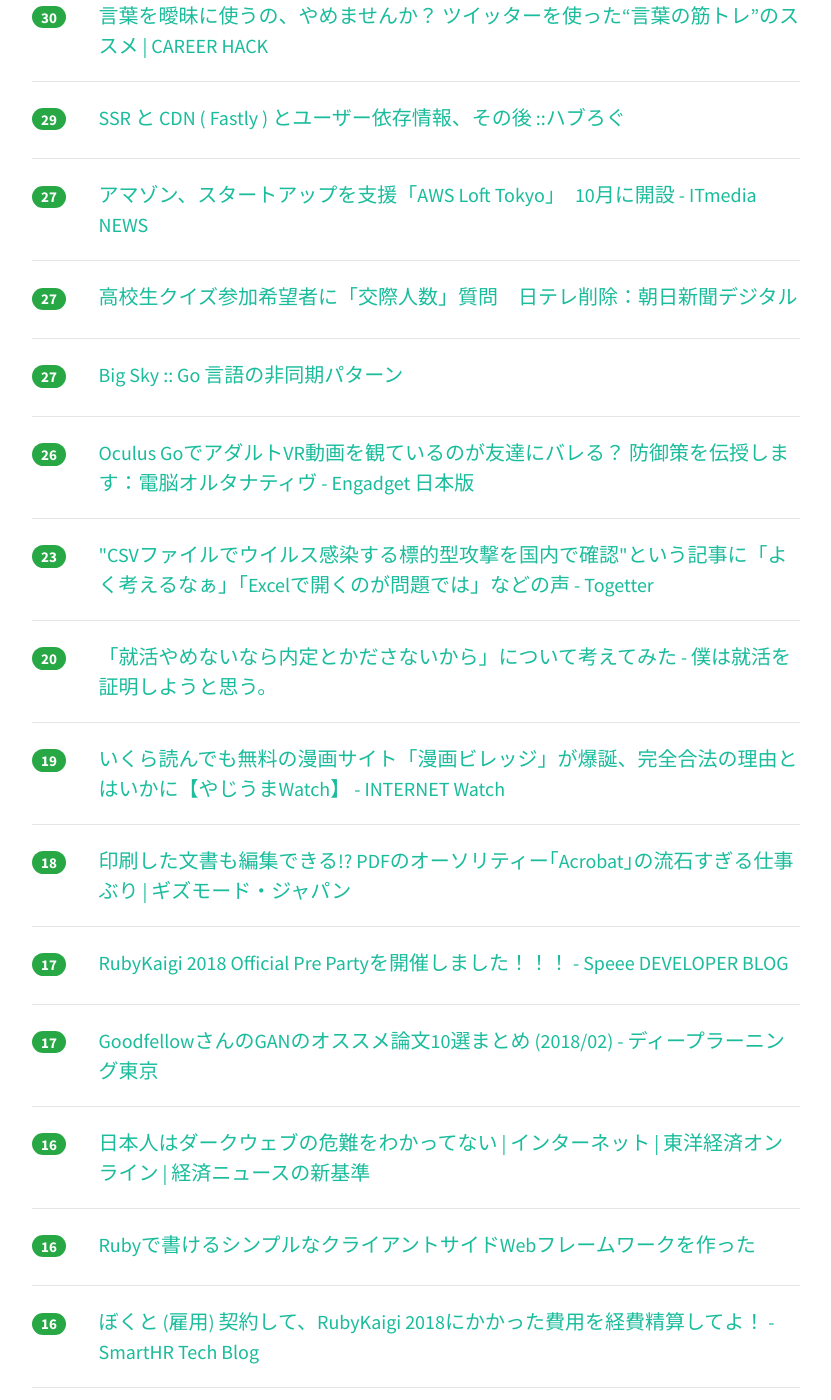
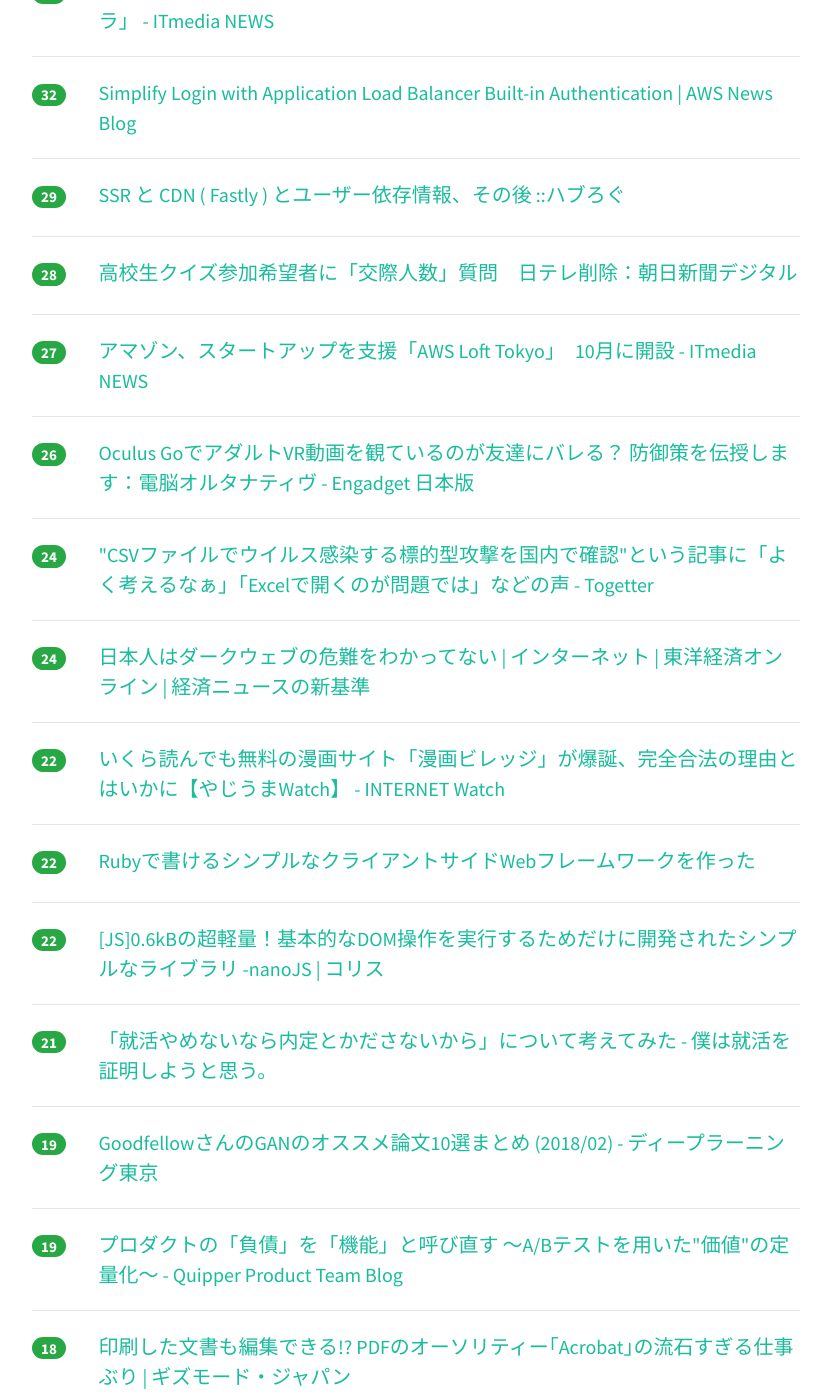
Before and after one commit to yatta47/hatena-matome-site, a Jekyll site: the page built from _posts/2018-05-31-hatena.md, in a window 1280 px wide and 1400 px high, scrolled down 1761 px. Shown: the whole window, without its empty margins (224-1055 px from the left). Built offline with Jekyll 4.4.1, drawn with Linux system fonts in a browser that asks for light colours; nearby versions of some CDN libraries; some of the changed text lies outside the part shown.

Commit message:
Updated 2018-05-31

```diff
--- a/_posts/2018-05-31-hatena.md
+++ b/_posts/2018-05-31-hatena.md
@@ -1,54 +1,69 @@
 ---
 layout: post
 title:  "2018-05-31 はてぶIT"
-date:   2018-05-31 13:01:06
+date:   2018-05-31 14:02:28
 tags: [it-hotentry]
 ---
-31 件のデータあり
+35 件のデータあり
 
 <hr><div class="row">
-<div class="col-1"><span class="badge badge-pill badge-success h2">854</span></div>
+<div class="col-1"><span class="badge badge-pill badge-success h2">965</span></div>
 <div class="col-11"><a href='https://amachang.hatenablog.com/entry/we_joined_smartnews' target='_blank'>6 年間の起業を終えて - IT戦記</a></div>
 </div>
 <hr>
 <div class="row">
-<div class="col-1"><span class="badge badge-pill badge-success h2">195</span></div>
+<div class="col-1"><span class="badge badge-pill badge-success h2">289</span></div>
 <div class="col-11"><a href='http://eiki.hatenablog.jp/entry/meteo_fall' target='_blank'>メテオフォール型開発 - 実践ゲーム製作メモ帳2</a></div>
 </div>
 <hr>
 <div class="row">
-<div class="col-1"><span class="badge badge-pill badge-success h2">130</span></div>
+<div class="col-1"><span class="badge badge-pill badge-success h2">153</span></div>
 <div class="col-11"><a href='https://amalog.hateblo.jp/entry/kaggle-pandas-tips' target='_blank'>Kaggleで使えるpandasテクニック集 - 天色グラフィティ</a></div>
 </div>
 <hr>
 <div class="row">
-<div class="col-1"><span class="badge badge-pill badge-success h2">122</span></div>
+<div class="col-1"><span class="badge badge-pill badge-success h2">148</span></div>
 <div class="col-11"><a href='http://twitter.com/yohei_tsushima/status/1001818238194511874' target='_blank'>つしまようへいさんのツイート: "竹中氏、衝撃的な発言。増やす気満々じゃん。 「これ（高度プロフェッショナル制度）を入れていかないと日本経済の明日はないと風に思うんですね。ま</a></div>
 </div>
 <hr>
 <div class="row">
-<div class="col-1"><span class="badge badge-pill badge-success h2">41</span></div>
+<div class="col-1"><span class="badge badge-pill badge-success h2">53</span></div>
+<div class="col-11"><a href='https://internet.watch.impress.co.jp/docs/special/1124760.html' target='_blank'>6月11日以降、Google Maps APIによる地図表示が薄暗くなる／エラーになるケースも――「Google Maps Platform」移行でいったい何が変わる？　利用者は、APIキーと課金設定の確認を - INTERNET Watch</a></div>
+</div>
+<hr>
+<div class="row">
+<div class="col-1"><span class="badge badge-pill badge-success h2">52</span></div>
+<div class="col-11"><a href='http://techlife.cookpad.com/entry/2018/05/31/080000' target='_blank'>オフィス・AWS環境をセキュリティ監視するためのログ収集 - クックパッド開発者ブログ</a></div>
+</div>
+<hr>
+<div class="row">
+<div class="col-1"><span class="badge badge-pill badge-success h2">43</span></div>
+<div class="col-11"><a href='https://mattn.kaoriya.net/software/lang/go/20180531104907.htm' target='_blank'>Big Sky :: Go 言語の非同期パターン</a></div>
+</div>
+<hr>
+<div class="row">
+<div class="col-1"><span class="badge badge-pill badge-success h2">42</span></div>
 <div class="col-11"><a href='https://medium.com/@terrierscript/8a502220ce48' target='_blank'>株式会社エフコードさんでフロントエンドの話をさせていただきました – terrierscript – Medium</a></div>
 </div>
 <hr>
 <div class="row">
 <div class="col-1"><span class="badge badge-pill badge-success h2">41</span></div>
-<div class="col-11"><a href='https://internet.watch.impress.co.jp/docs/special/1124760.html' target='_blank'>6月11日以降、Google Maps APIによる地図表示が薄暗くなる／エラーになるケースも――「Google Maps Platform」移行でいったい何が変わる？　利用者は、APIキーと課金設定の確認を - INTERNET Watch</a></div>
-</div>
-<hr>
-<div class="row">
-<div class="col-1"><span class="badge badge-pill badge-success h2">40</span></div>
 <div class="col-11"><a href='https://togetter.com/li/1232296' target='_blank'>なんで日本のメーカーは白い商品に白い電源ケーブルをつけないの？→安全性とデザインの事情の解説「黒ケーブル使ってくれるのありがたい」 - Togetter</a></div>
 </div>
 <hr>
 <div class="row">
-<div class="col-1"><span class="badge badge-pill badge-success h2">40</span></div>
+<div class="col-1"><span class="badge badge-pill badge-success h2">41</span></div>
 <div class="col-11"><a href='https://speakerdeck.com/niconegoto/ci-shi-dai-falsekontenarantaimu-gvisorfalsekodowodu-minagarali-jie-sitemiru' target='_blank'>次世代のコンテナランタイム！？gVisorのコードを読みながら理解してみる // Speaker Deck</a></div>
 </div>
 <hr>
 <div class="row">
-<div class="col-1"><span class="badge badge-pill badge-success h2">35</span></div>
-<div class="col-11"><a href='http://techlife.cookpad.com/entry/2018/05/31/080000' target='_blank'>オフィス・AWS環境をセキュリティ監視するためのログ収集 - クックパッド開発者ブログ</a></div>
+<div class="col-1"><span class="badge badge-pill badge-success h2">38</span></div>
+<div class="col-11"><a href='http://www.chishikiyoku.com/entry/kakuritsu-mondai' target='_blank'>【数学・受験】選りすぐりの10問！直感に反する面白い確率問題 - ちしきよく。</a></div>
+</div>
+<hr>
+<div class="row">
+<div class="col-1"><span class="badge badge-pill badge-success h2">37</span></div>
+<div class="col-11"><a href='http://careerhack.en-japan.com/report/detail/969' target='_blank'>言葉を曖昧に使うの、やめませんか？ ツイッターを使った“言葉の筋トレ”のススメ | CAREER HACK</a></div>
 </div>
 <hr>
 <div class="row">
@@ -57,12 +72,12 @@ tags: [it-hotentry]
 </div>
 <hr>
 <div class="row">
-<div class="col-1"><span class="badge badge-pill badge-success h2">32</span></div>
+<div class="col-1"><span class="badge badge-pill badge-success h2">34</span></div>
 <div class="col-11"><a href='https://mzp.hatenablog.com/entry/2018/05/30/225643' target='_blank'>⏰時短勤務 - みずぴー日記</a></div>
 </div>
 <hr>
 <div class="row">
-<div class="col-1"><span class="badge badge-pill badge-success h2">32</span></div>
+<div class="col-1"><span class="badge badge-pill badge-success h2">33</span></div>
 <div class="col-11"><a href='http://www.itmedia.co.jp/news/articles/1805/30/news117.html' target='_blank'>「それはセクハラ」「パワハラになります」　匿名メールで相手に通知「ソレハラ」 - ITmedia NEWS</a></div>
 </div>
 <hr>
@@ -72,18 +87,13 @@ tags: [it-hotentry]
 </div>
 <hr>
 <div class="row">
-<div class="col-1"><span class="badge badge-pill badge-success h2">30</span></div>
-<div class="col-11"><a href='http://www.chishikiyoku.com/entry/kakuritsu-mondai' target='_blank'>【数学・受験】選りすぐりの10問！直感に反する面白い確率問題 - ちしきよく。</a></div>
+<div class="col-1"><span class="badge badge-pill badge-success h2">29</span></div>
+<div class="col-11"><a href='https://havelog.ayumusato.com/develop/others/e757-ssr_fastly_afternote.html' target='_blank'>SSR と CDN ( Fastly ) とユーザー依存情報、その後 ::ハブろぐ</a></div>
 </div>
 <hr>
 <div class="row">
-<div class="col-1"><span class="badge badge-pill badge-success h2">30</span></div>
-<div class="col-11"><a href='http://careerhack.en-japan.com/report/detail/969' target='_blank'>言葉を曖昧に使うの、やめませんか？ ツイッターを使った“言葉の筋トレ”のススメ | CAREER HACK</a></div>
-</div>
-<hr>
-<div class="row">
-<div class="col-1"><span class="badge badge-pill badge-success h2">29</span></div>
-<div class="col-11"><a href='https://havelog.ayumusato.com/develop/others/e757-ssr_fastly_afternote.html' target='_blank'>SSR と CDN ( Fastly ) とユーザー依存情報、その後 ::ハブろぐ</a></div>
+<div class="col-1"><span class="badge badge-pill badge-success h2">28</span></div>
+<div class="col-11"><a href='https://www.asahi.com/articles/ASL5Z75D9L5ZUCVL029.html' target='_blank'>高校生クイズ参加希望者に「交際人数」質問　日テレ削除：朝日新聞デジタル</a></div>
 </div>
 <hr>
 <div class="row">
@@ -92,33 +102,48 @@ tags: [it-hotentry]
 </div>
 <hr>
 <div class="row">
-<div class="col-1"><span class="badge badge-pill badge-success h2">27</span></div>
-<div class="col-11"><a href='https://www.asahi.com/articles/ASL5Z75D9L5ZUCVL029.html' target='_blank'>高校生クイズ参加希望者に「交際人数」質問　日テレ削除：朝日新聞デジタル</a></div>
-</div>
-<hr>
-<div class="row">
-<div class="col-1"><span class="badge badge-pill badge-success h2">27</span></div>
-<div class="col-11"><a href='https://mattn.kaoriya.net/software/lang/go/20180531104907.htm' target='_blank'>Big Sky :: Go 言語の非同期パターン</a></div>
-</div>
-<hr>
-<div class="row">
 <div class="col-1"><span class="badge badge-pill badge-success h2">26</span></div>
 <div class="col-11"><a href='https://japanese.engadget.com/2018/05/29/oculus-go-vr/' target='_blank'>Oculus GoでアダルトVR動画を観ているのが友達にバレる？ 防御策を伝授します：電脳オルタナティヴ - Engadget 日本版</a></div>
 </div>
 <hr>
 <div class="row">
-<div class="col-1"><span class="badge badge-pill badge-success h2">23</span></div>
+<div class="col-1"><span class="badge badge-pill badge-success h2">24</span></div>
 <div class="col-11"><a href='https://togetter.com/li/1232284' target='_blank'>"CSVファイルでウイルス感染する標的型攻撃を国内で確認"という記事に「よく考えるなぁ」「Excelで開くのが問題では」などの声 - Togetter</a></div>
 </div>
 <hr>
 <div class="row">
-<div class="col-1"><span class="badge badge-pill badge-success h2">20</span></div>
+<div class="col-1"><span class="badge badge-pill badge-success h2">24</span></div>
+<div class="col-11"><a href='https://toyokeizai.net/articles/-/222841' target='_blank'>日本人はダークウェブの危難をわかってない | インターネット | 東洋経済オンライン | 経済ニュースの新基準</a></div>
+</div>
+<hr>
+<div class="row">
+<div class="col-1"><span class="badge badge-pill badge-success h2">22</span></div>
+<div class="col-11"><a href='https://internet.watch.impress.co.jp/docs/yajiuma/1124788.html' target='_blank'>いくら読んでも無料の漫画サイト「漫画ビレッジ」が爆誕、完全合法の理由とはいかに【やじうまWatch】 - INTERNET Watch</a></div>
+</div>
+<hr>
+<div class="row">
+<div class="col-1"><span class="badge badge-pill badge-success h2">22</span></div>
+<div class="col-11"><a href='https://qiita.com/yhara/items/07eeb2c165e35964db76' target='_blank'>Rubyで書けるシンプルなクライアントサイドWebフレームワークを作った</a></div>
+</div>
+<hr>
+<div class="row">
+<div class="col-1"><span class="badge badge-pill badge-success h2">22</span></div>
+<div class="col-11"><a href='https://coliss.com/articles/build-websites/operation/javascript/dom-manipulation-library-nanojs.html' target='_blank'>[JS]0.6kBの超軽量！基本的なDOM操作を実行するためだけに開発されたシンプルなライブラリ -nanoJS | コリス</a></div>
+</div>
+<hr>
+<div class="row">
+<div class="col-1"><span class="badge badge-pill badge-success h2">21</span></div>
 <div class="col-11"><a href='http://skogaku.hatenablog.com/entry/2018/05/31/000250' target='_blank'>「就活やめないなら内定とかださないから」について考えてみた - 僕は就活を証明しようと思う。</a></div>
 </div>
 <hr>
 <div class="row">
 <div class="col-1"><span class="badge badge-pill badge-success h2">19</span></div>
-<div class="col-11"><a href='https://internet.watch.impress.co.jp/docs/yajiuma/1124788.html' target='_blank'>いくら読んでも無料の漫画サイト「漫画ビレッジ」が爆誕、完全合法の理由とはいかに【やじうまWatch】 - INTERNET Watch</a></div>
+<div class="col-11"><a href='http://deeplearning.hateblo.jp/entry/2018/04/05/162438' target='_blank'>GoodfellowさんのGANのオススメ論文10選まとめ (2018/02) - ディープラーニング東京</a></div>
+</div>
+<hr>
+<div class="row">
+<div class="col-1"><span class="badge badge-pill badge-success h2">19</span></div>
+<div class="col-11"><a href='http://quipper.hatenablog.com/entry/2018/05/31/080000' target='_blank'>プロダクトの「負債」を「機能」と呼び直す 〜A/Bテストを用いた"価値"の定量化〜 - Quipper Product Team Blog</a></div>
 </div>
 <hr>
 <div class="row">
@@ -132,32 +157,27 @@ tags: [it-hotentry]
 </div>
 <hr>
 <div class="row">
-<div class="col-1"><span class="badge badge-pill badge-success h2">17</span></div>
-<div class="col-11"><a href='http://deeplearning.hateblo.jp/entry/2018/04/05/162438' target='_blank'>GoodfellowさんのGANのオススメ論文10選まとめ (2018/02) - ディープラーニング東京</a></div>
-</div>
-<hr>
-<div class="row">
-<div class="col-1"><span class="badge badge-pill badge-success h2">16</span></div>
-<div class="col-11"><a href='https://toyokeizai.net/articles/-/222841' target='_blank'>日本人はダークウェブの危難をわかってない | インターネット | 東洋経済オンライン | 経済ニュースの新基準</a></div>
-</div>
-<hr>
-<div class="row">
-<div class="col-1"><span class="badge badge-pill badge-success h2">16</span></div>
-<div class="col-11"><a href='https://qiita.com/yhara/items/07eeb2c165e35964db76' target='_blank'>Rubyで書けるシンプルなクライアントサイドWebフレームワークを作った</a></div>
-</div>
-<hr>
-<div class="row">
 <div class="col-1"><span class="badge badge-pill badge-success h2">16</span></div>
 <div class="col-11"><a href='http://tech.smarthr.jp/entry/2018/05/31/100000' target='_blank'>ぼくと (雇用) 契約して、RubyKaigi 2018にかかった費用を経費精算してよ！ - SmartHR Tech Blog</a></div>
 </div>
 <hr>
 <div class="row">
-<div class="col-1"><span class="badge badge-pill badge-success h2">14</span></div>
+<div class="col-1"><span class="badge badge-pill badge-success h2">15</span></div>
 <div class="col-11"><a href='https://bloggingfrom.tv/wp/2018/05/31/15650' target='_blank'>【大訂正】パスワード使い回しをせずリンクもクリックしていなければmixiスパムは大丈夫のようです - カイ士伝</a></div>
 </div>
 <hr>
 <div class="row">
 <div class="col-1"><span class="badge badge-pill badge-success h2">14</span></div>
-<div class="col-11"><a href='http://quipper.hatenablog.com/entry/2018/05/31/080000' target='_blank'>プロダクトの「負債」を「機能」と呼び直す 〜A/Bテストを用いた"価値"の定量化〜 - Quipper Product Team Blog</a></div>
+<div class="col-11"><a href='https://hbol.jp/167028' target='_blank'>ヘイト動画を消滅させた「ネトウヨ春のBAN祭り」はネット上の革命だったのか？ | ハーバービジネスオンライン</a></div>
 </div>
 <hr>
+<div class="row">
+<div class="col-1"><span class="badge badge-pill badge-success h2">13</span></div>
+<div class="col-11"><a href='https://anond.hatelabo.jp/20180531105835' target='_blank'>「○○舐めてんじゃねえぞ」とコメントする人</a></div>
+</div>
+<hr>
+<div class="row">
+<div class="col-1"><span class="badge badge-pill badge-success h2">13</span></div>
+<div class="col-11"><a href='https://medium.com/@koheitabata/15394098d68e' target='_blank'>iOSアプリエンジニアがUnityではじめるOculus Goアプリ開発 – Kohei Tabata – Medium</a></div>
+</div>
+<hr>
```
